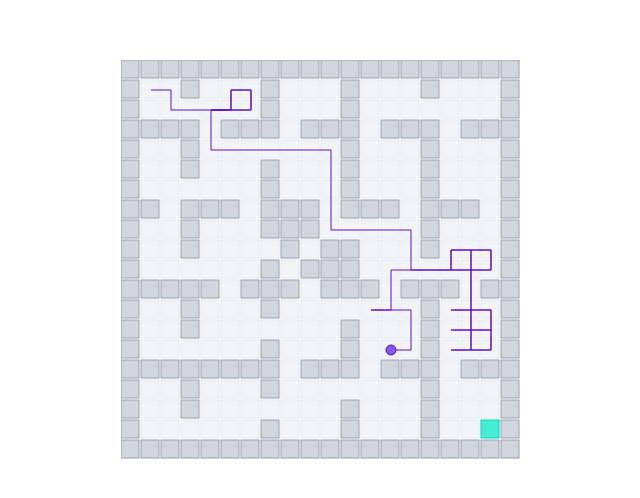
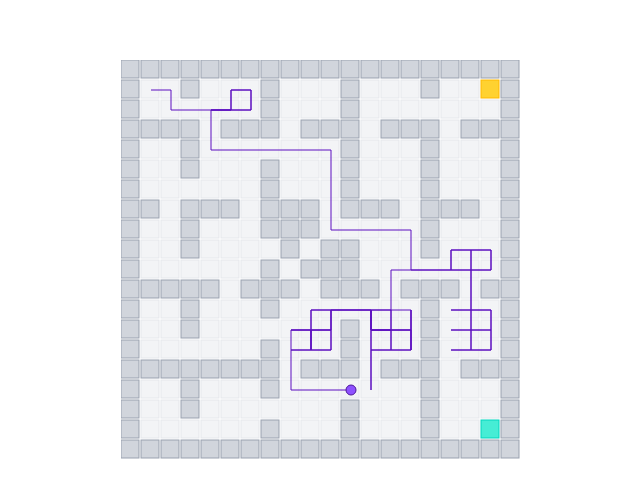
Before and after one commit to jmssnr/tabular-rl, a Next.js app: page / in a window 1280 px wide. Shown: the part 140-638 px from the top of the page, without its empty margins (319-959 px from the left). Built offline with nearby package versions, Linux system fonts and the light colour scheme.

Commit message:
switch to delivery world

```diff
--- a/app/page.tsx
+++ b/app/page.tsx
@@ -1,14 +1,16 @@
 "use client";
 
 import TopView from "@/components/top-view";
+import { DeliveryState } from "@/core/dynamics/worlds/delivery";
 import { MazeState } from "@/core/dynamics/worlds/maze";
+import { LARGE_DELIVERY_WORLD } from "@/core/examples/large-delivery-maze";
 import { LARGE_MAZE_WORLD } from "@/core/examples/large-maze";
 import { dynaQ } from "@/core/rl/updates/dyna-q";
 import { useOnlineLearning } from "@/hooks/use-online-learning";
 
 export default function Home() {
-  const world = LARGE_MAZE_WORLD;
-  const initialState: MazeState = { position: [1, 1] };
+  const world = LARGE_DELIVERY_WORLD;
+  const initialState: DeliveryState = { position: [1, 1], hasItem: 0 };
   const result = useOnlineLearning(
     initialState,
     world,
@@ -16,7 +18,7 @@ export default function Home() {
   );
 
   return (
-    <main className="w-screen h-screen grid place-content-center">
+    <main className="w-screen h-screen grid place-content-center bg-white">
       <TopView
         width={400}
         world={world}
--- a/hooks/use-online-learning.ts
+++ b/hooks/use-online-learning.ts
@@ -11,7 +11,7 @@ export function useOnlineLearning<State extends GridState>(
   environment: Environment<State>,
   update: ValueUpdate<State>,
   config: Partial<LearningConfig> = {},
-  throttle = 50,
+  throttle = 20,
 ) {
   const agent = useRef(
     learning(environment, startingState, new QTable(), update, config),
```
